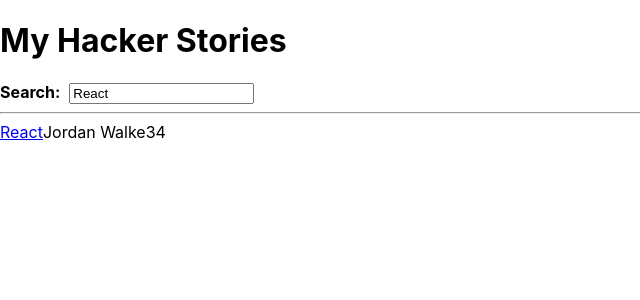
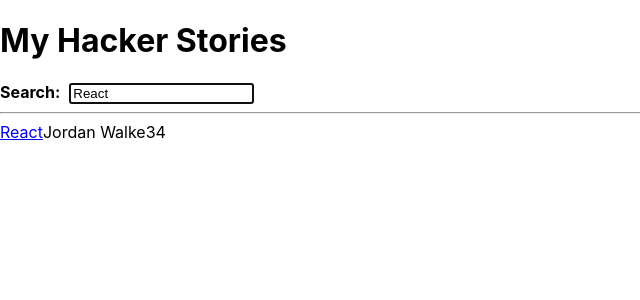
Before and after one commit to itanaysharma/react_revision, a React (Create React App) app: page / in a window 1280 px wide. Shown: the top 300 px of the page, without its empty margins (0-640 px from the left). Built offline with nearby package versions, Linux system fonts and the light colour scheme.

Commit message:
autofocus using delerative method

```diff
--- a/src/App.js
+++ b/src/App.js
@@ -49,6 +49,7 @@
         id="search"
         value={searchTerm}
         onInputChange={handleSearch}
+        isFocused
       >
         <strong>Search:</strong>
       </InputWithLabel>
@@ -65,12 +66,19 @@
   value,
   type = "text",
   onInputChange,
+  isFocused,
   children,
 }) => (
   <>
     <label htmlFor={id}>{children} </label>
     &nbsp;
-    <input id={id} type={type} value={value} onChange={onInputChange} />
+    <input
+      id={id}
+      type={type}
+      value={value}
+      autoFocus={isFocused}
+      onChange={onInputChange}
+    />
   </>
 );
 const List = ({ list }) =>
```
